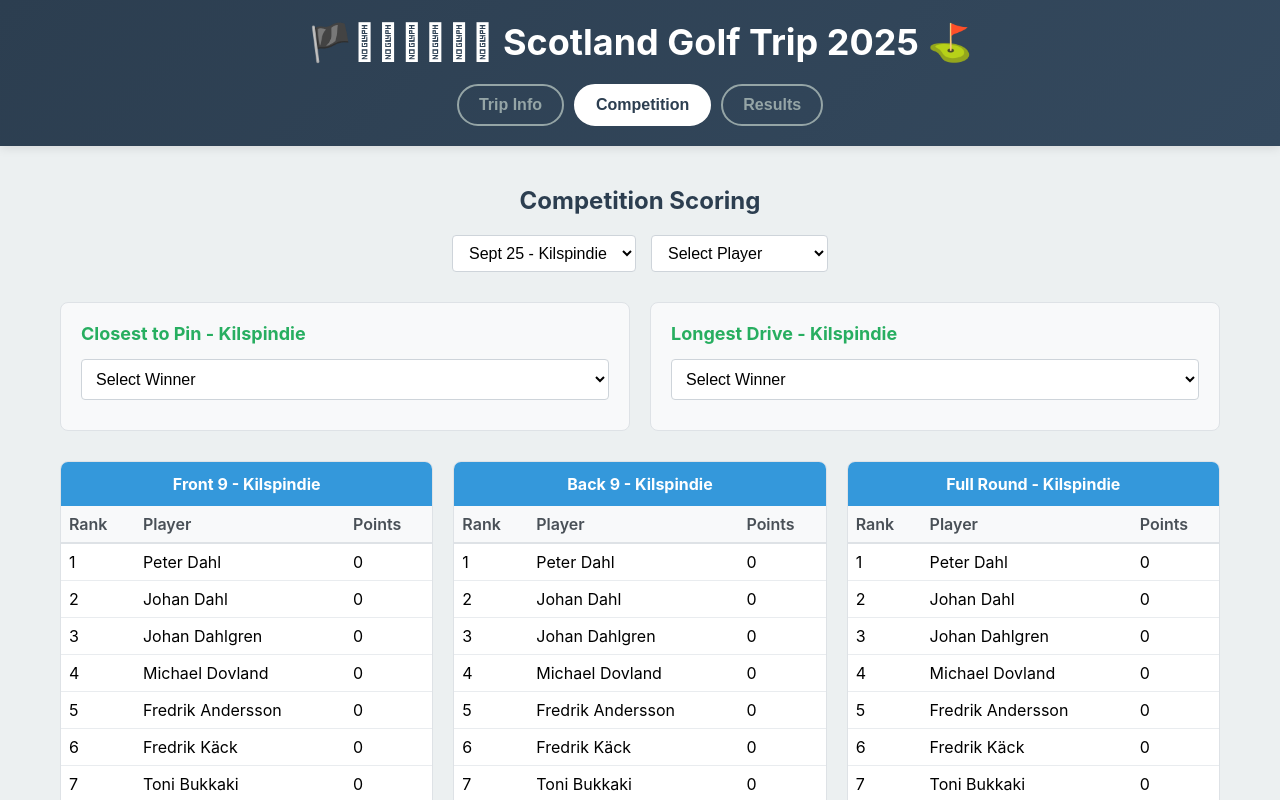
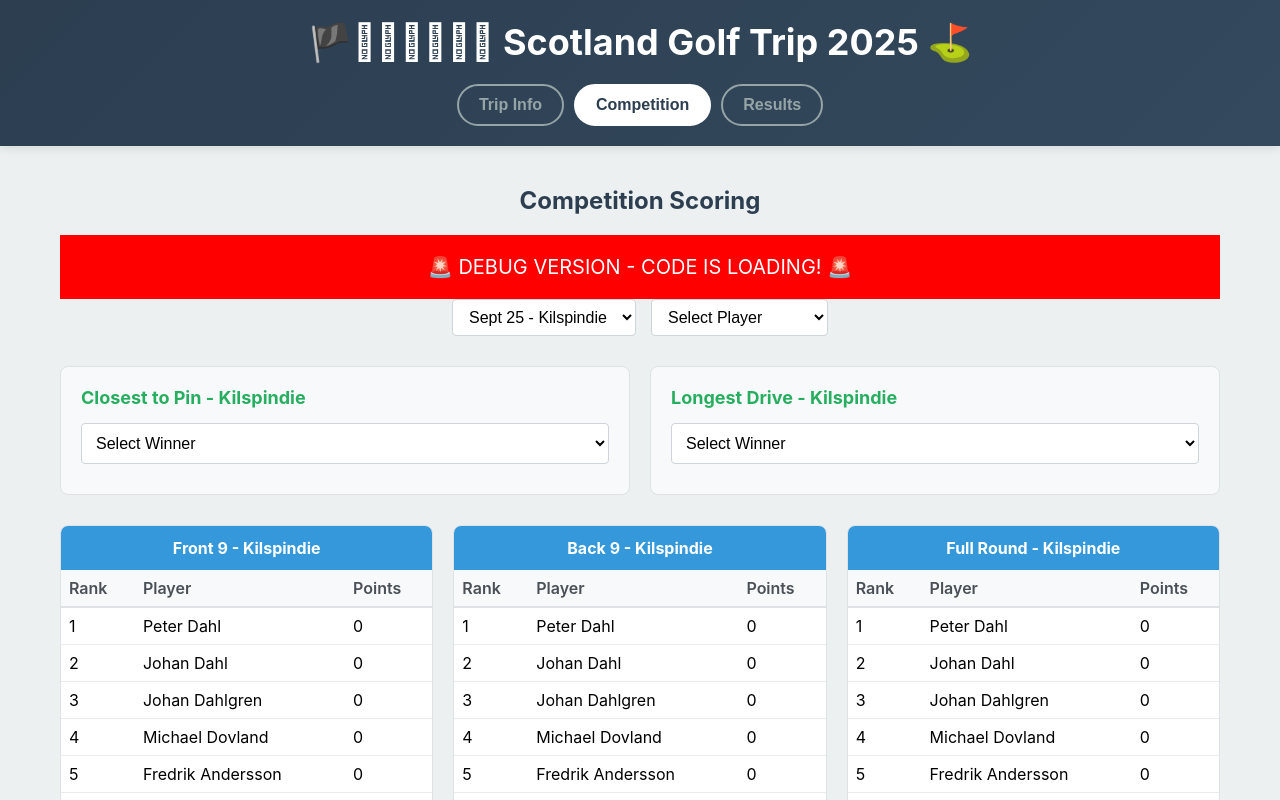
Before and after one commit to mdovland/Skotland2025, a React (Create React App) app: page / in a window 1280 px wide. Both pictures are taken after a click on the button "Competition". Shown: the top 800 px of the page. Built offline with nearby package versions, Linux system fonts and the light colour scheme.

Commit message:
Add obvious red banner to verify code is loading

```diff
--- a/src/components/Competition.tsx
+++ b/src/components/Competition.tsx
@@ -215,6 +215,9 @@ const Competition: React.FC = () => {
   return (
     <div className="competition">
       <h2>Competition Scoring</h2>
+      <div style={{background: 'red', color: 'white', padding: '20px', fontSize: '20px', textAlign: 'center'}}>
+        🚨 DEBUG VERSION - CODE IS LOADING! 🚨
+      </div>
 
       <div className="controls">
         <select value={selectedDate} onChange={(e) => setSelectedDate(e.target.value)}>
```
